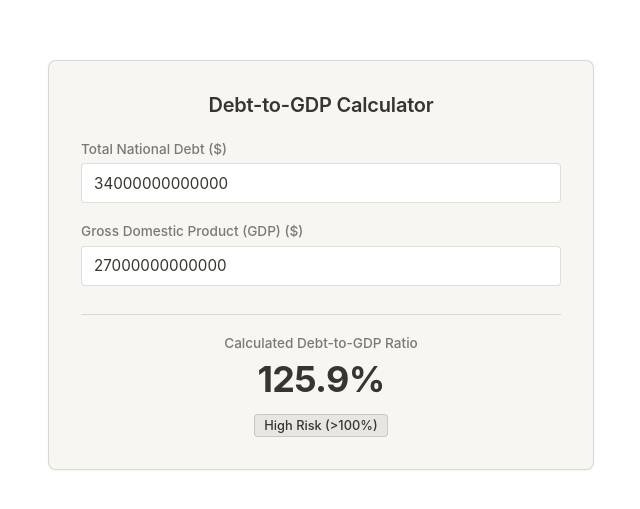
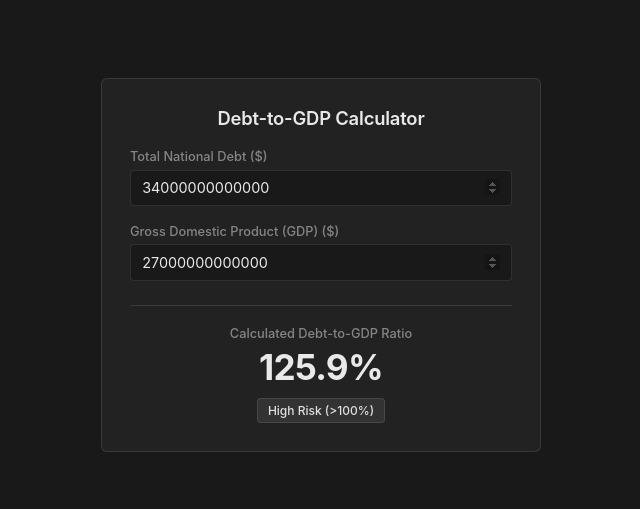
Before and after one commit to Psyno-Verse/WORLD-DEBT, a plain HTML site: page index.html in a window 1280 px wide. Shown: the part 135-644 px from the top of the page, without its empty margins (319-959 px from the left). Drawn offline with Linux system fonts and the light colour scheme.

Commit message:
Update index.html

```diff
--- a/index.html
+++ b/index.html
@@ -5,30 +5,28 @@
     <meta name="viewport" content="width=device-width, initial-scale=1.0">
     <title>Debt-to-GDP Ratio Calculator</title>
     <style>
-        /* Notion Monotone Light Theme (Default) */
+        /* Strict Notion Monotone Dark Theme */
         :root {
-            --bg-color: #ffffff;
-            --card-bg: #f7f6f3;
-            --text-main: #37352f;
-            --text-muted: rgba(55, 53, 47, 0.65);
-            --border-color: rgba(55, 53, 47, 0.16);
-            --input-bg: #ffffff;
-            --badge-bg: rgba(55, 53, 47, 0.08);
-            --badge-text: #37352f;
+            --bg-color: #191919;                  /* Notion Dark Page BG */
+            --card-bg: #222222;                /* Notion Dark Block/Card BG */
+            --text-main: rgba(255, 255, 255, 0.9);/* Notion Primary White Text */
+            --text-muted: rgba(255, 255, 255, 0.45);/* Notion Muted Subtext */
+            --border-color: rgba(255, 255, 255, 0.1);/* Notion Subtle Border */
+            --border-hover: rgba(255, 255, 255, 0.25);
+            --input-bg: #191919;               /* Match Notion Input BG */
+            --badge-bg: rgba(255, 255, 255, 0.08); /* Neutral Tag BG */
+            --badge-text: rgba(255, 255, 255, 0.85);
         }
 
-        /* Notion Monotone Dark Theme */
-        @media (prefers-color-scheme: dark) {
-            :root {
-                --bg-color: #191919;
-                --card-bg: #202020;
-                --text-main: rgba(255, 255, 255, 0.9);
-                --text-muted: rgba(255, 255, 255, 0.55);
-                --border-color: rgba(255, 255, 255, 0.13);
-                --input-bg: #191919;
-                --badge-bg: rgba(255, 255, 255, 0.1);
-                --badge-text: rgba(255, 255, 255, 0.9);
-            }
+        /* Remove default browser accent blue colors */
+        * {
+            accent-color: var(--text-main);
+            box-sizing: border-box;
+        }
+
+        ::selection {
+            background-color: rgba(255, 255, 255, 0.2);
+            color: var(--text-main);
         }
 
         body {
@@ -36,87 +34,92 @@
             background-color: var(--bg-color);
             color: var(--text-main);
             margin: 0;
-            padding: 2rem;
+            padding: 1rem;
             display: flex;
             justify-content: center;
             align-items: center;
             min-height: 100vh;
-            box-sizing: border-box;
-            transition: background-color 0.2s ease, color 0.2s ease;
         }
 
         .container {
             background-color: var(--card-bg);
-            padding: 2rem;
-            border-radius: 8px;
-            box-shadow: 0 1px 3px rgba(0, 0, 0, 0.05);
+            padding: 1.75rem;
+            border-radius: 6px;
             width: 100%;
-            max-width: 480px;
+            max-width: 440px;
             border: 1px solid var(--border-color);
         }
 
         h1 {
-            font-size: 1.25rem;
+            font-size: 1.15rem;
             font-weight: 600;
             margin-top: 0;
-            margin-bottom: 1.5rem;
+            margin-bottom: 1.25rem;
             text-align: center;
             color: var(--text-main);
             letter-spacing: -0.01em;
         }
 
         .input-group {
-            margin-bottom: 1.25rem;
+            margin-bottom: 1.1rem;
         }
 
         label {
             display: block;
-            margin-bottom: 0.4rem;
-            font-size: 0.85rem;
+            margin-bottom: 0.35rem;
+            font-size: 0.8rem;
             font-weight: 500;
             color: var(--text-muted);
         }
 
         input {
             width: 100%;
-            padding: 0.6rem 0.75rem;
+            padding: 0.55rem 0.7rem;
             border-radius: 4px;
             border: 1px solid var(--border-color);
             background-color: var(--input-bg);
             color: var(--text-main);
-            font-size: 0.95rem;
+            font-size: 0.9rem;
             font-family: inherit;
-            box-sizing: border-box;
+            outline: none;
             transition: border-color 0.15s ease;
         }
 
+        /* Replaces standard browser blue outline with neutral white border */
         input:focus {
-            outline: none;
-            border-color: var(--text-main);
+            border-color: var(--border-hover);
+            box-shadow: 0 0 0 1px var(--border-hover);
+        }
+
+        /* Chrome/Safari number input arrows styling */
+        input[type=number]::-webkit-inner-spin-button,
+        input[type=number]::-webkit-outer-spin-button {
+            opacity: 0.4;
+            filter: invert(1);
         }
 
         .results {
-            margin-top: 1.75rem;
+            margin-top: 1.5rem;
             padding-top: 1.25rem;
             border-top: 1px solid var(--border-color);
             text-align: center;
         }
 
         .ratio-value {
-            font-size: 2.25rem;
+            font-size: 2.2rem;
             font-weight: 700;
             color: var(--text-main);
-            margin: 0.3rem 0;
+            margin: 0.2rem 0;
             letter-spacing: -0.02em;
         }
 
         .status {
-            font-size: 0.8rem;
+            font-size: 0.75rem;
             font-weight: 500;
-            padding: 0.2rem 0.6rem;
+            padding: 0.25rem 0.6rem;
             border-radius: 4px;
             display: inline-block;
-            margin-top: 0.5rem;
+            margin-top: 0.4rem;
             background-color: var(--badge-bg);
             color: var(--badge-text);
             border: 1px solid var(--border-color);
```
